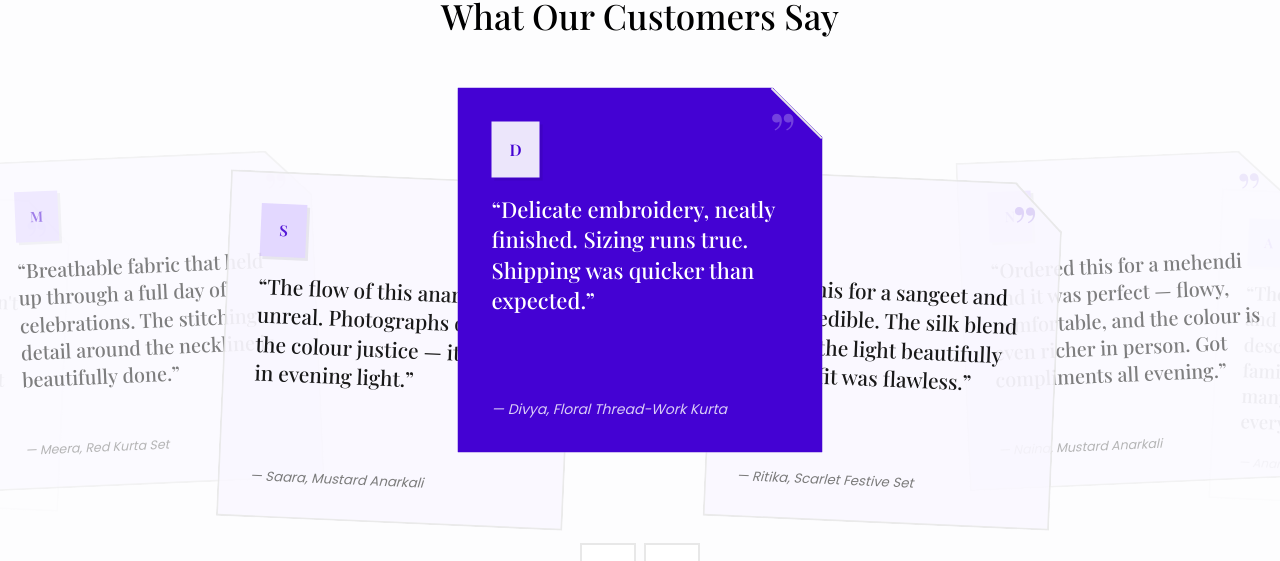
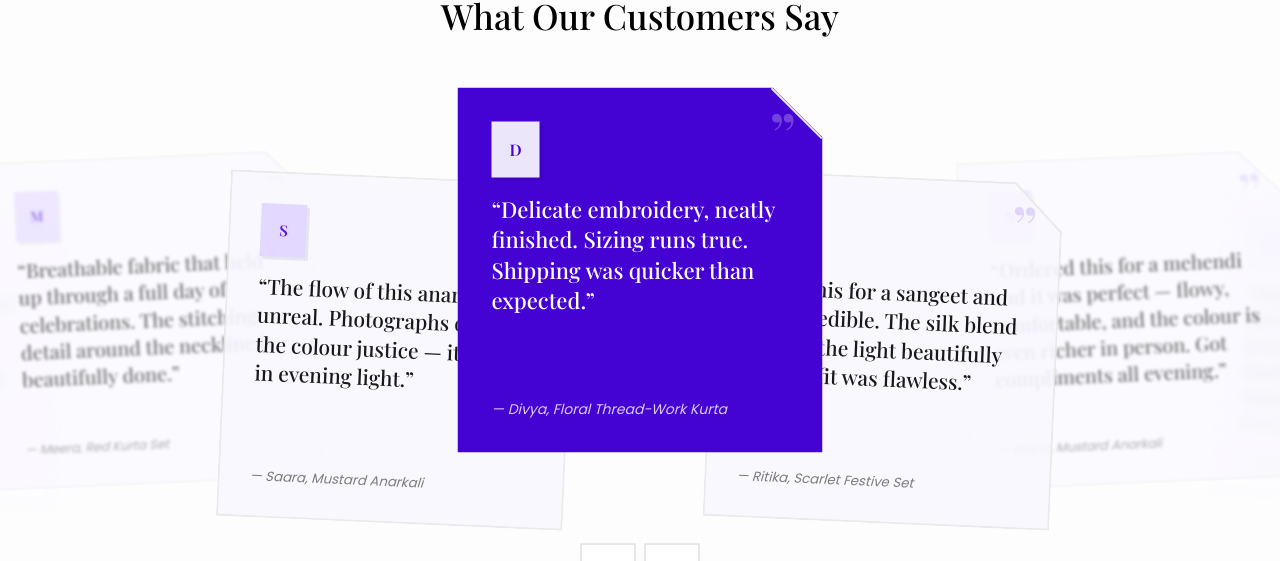
Before and after one commit to ragav1n/look, a React (Vite) app: page / in a window 1280 px wide. Shown: the part 3444-4005 px from the top of the page. Built offline with nearby package versions, Linux system fonts and the light colour scheme; no server answers.

Commit message:
Blur testimonial fan extremes for softer depth

```diff
--- a/src/components/ui/stagger-testimonials.tsx
+++ b/src/components/ui/stagger-testimonials.tsx
@@ -41,8 +41,11 @@ const TestimonialCard: React.FC<TestimonialCardProps> = ({
   // Depth by distance from centre: closer = brighter, larger, higher layer.
   // Extremes fade to near-zero so a card wrapping to the far side is invisible
   // as it appears (and gently fades out as it leaves) instead of hard-cutting.
-  const opacity = dist === 0 ? 1 : dist === 1 ? 0.9 : dist === 2 ? 0.5 : 0.1;
+  const opacity = dist === 0 ? 1 : dist === 1 ? 0.9 : dist === 2 ? 0.55 : 0.15;
   const scale = 1 - dist * 0.05;
+  // Extremes are blurred out so they read as soft depth, sharpening as they
+  // travel toward the centre.
+  const blur = dist >= 3 ? 7 : dist === 2 ? 2 : 0;
 
   return (
     <div
@@ -60,6 +63,7 @@ const TestimonialCard: React.FC<TestimonialCardProps> = ({
         // centre only ever rises one layer at a time — no jarring pop to the front.
         zIndex: 30 - dist,
         opacity,
+        filter: blur ? `blur(${blur}px)` : "none",
         // Ghost cards at the very edge shouldn't intercept clicks.
         pointerEvents: dist >= 3 ? "none" : "auto",
         clipPath: `polygon(50px 0%, calc(100% - 50px) 0%, 100% 50px, 100% 100%, calc(100% - 50px) 100%, 50px 100%, 0 100%, 0 0)`,
```
